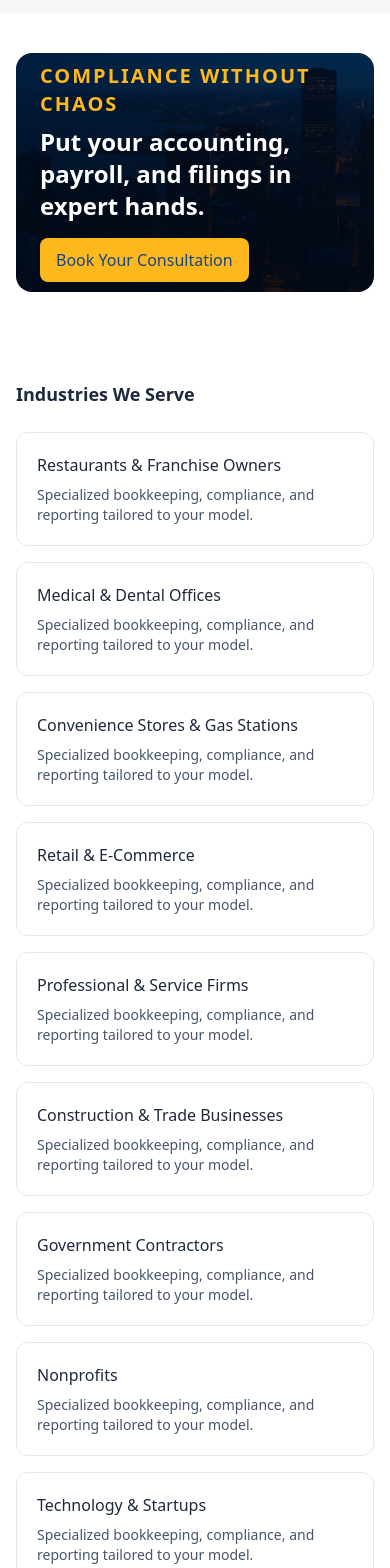
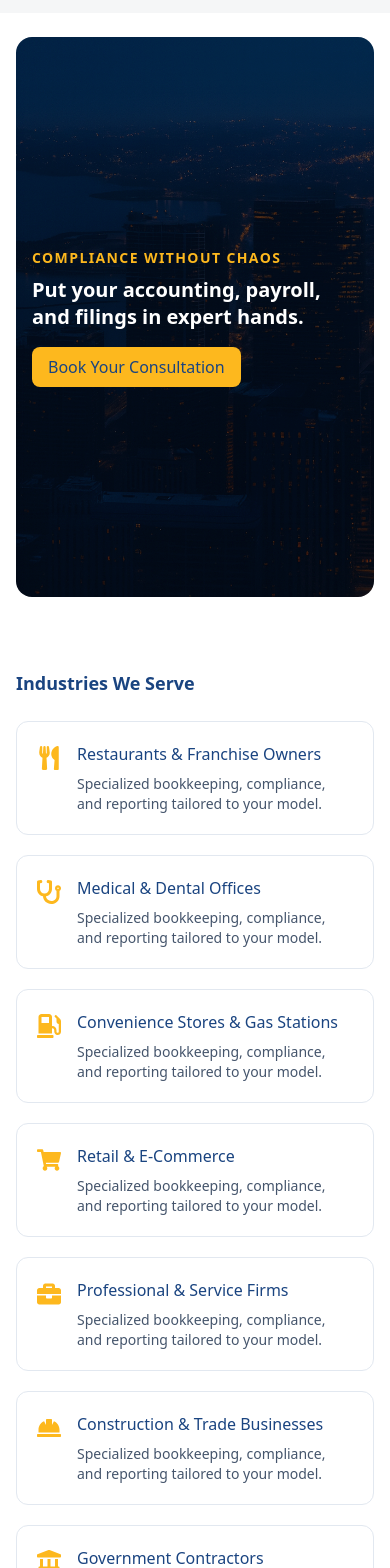
Before and after one commit to Deataye/Brightel-tax, a React (Vite) app: page / in a window 390 px wide. Shown: the part 4600-6168 px from the top of the page. Built offline with nearby package versions, Linux system fonts and the light colour scheme.

Commit message:
my name is

```diff
--- a/src/App.jsx
+++ b/src/App.jsx
@@ -1,6 +1,11 @@
 import React from "react";
 import OrbitBrightel from "./Components/OrbitBrightel";
 import { FaCalculator, FaUsersCog, FaCloud, FaHandshake, FaRegChartBar, FaFileInvoiceDollar } from "react-icons/fa";
+import {
+  FaUtensils, FaStethoscope, FaGasPump, FaShoppingCart, FaBriefcase,
+  FaHardHat, FaLandmark, FaHandsHelping, FaLaptopCode
+} from "react-icons/fa";
+
 
 
 // Generic image placeholder – swap for your <img/> or Next.js <Image/>
@@ -216,15 +221,23 @@
 
  {/* WIDE CTA */}
 <section className="relative">
-        <div className="mx-auto max-w-7xl px-4 py-10">
+  <div className="mx-auto max-w-7xl px-4 py-6"> {/* reduced from py-10 → py-6 */}
     <div className="relative overflow-hidden rounded-2xl">
-            <img src="/Cta.png" alt="" />
+      <img
+        src="/Cta.png"
+        alt="Brightel CTA"
+        className="w-full h-[560px] object-cover" // 🔥 set fixed image height
+      />
       <div className="absolute inset-0 bg-[#1a4480]/10"></div>
-            <div className="absolute inset-0 p-6 sm:p-10 md:p-14 flex items-center">
-              <div className="text-white max-w-xl">
-                <p className="text-xl font-semibold uppercase tracking-widest text-[#fdb81e]">Compliance without chaos</p>
-                <h3 className="mt-2 text-2xl sm:text-4xl font-semibold">Put your accounting, payroll, and filings in expert hands.</h3>
-                <button className="mt-4 rounded-lg bg-[#fdb81e] px-4 py-2.5 text-[#1a4480] font-medium hover:brightness-95">
+      <div className="absolute inset-0 p-4 sm:p-8 md:p-10 flex items-center">
+        <div className="text-white max-w-lg">
+          <p className="text-sm sm:text-base font-semibold uppercase tracking-widest text-[#fdb81e]">
+            Compliance without chaos
+          </p>
+          <h3 className="mt-2 text-xl sm:text-2xl font-semibold leading-snug">
+            Put your accounting, payroll, and filings in expert hands.
+          </h3>
+          <button className="mt-4 rounded-lg bg-[#fdb81e] px-4 py-2 text-[#1a4480] font-medium hover:brightness-95">
             Book Your Consultation
           </button>
         </div>
@@ -236,22 +249,33 @@
       {/* INDUSTRIES */}
 <section id="industries" className="bg-white">
   <div className="mx-auto max-w-7xl px-4 py-12">
-          <h3 className="text-lg font-semibold">Industries We Serve</h3>
-          <div className="mt-6 grid sm:grid-cols-2 lg:grid-cols-3 gap-4">
+    <h3 className="text-lg font-semibold text-[#1a4480]">Industries We Serve</h3>
+
+    <div className="mt-6 grid sm:grid-cols-2 lg:grid-cols-3 gap-5">
       {[
-              "Restaurants & Franchise Owners",
-              "Medical & Dental Offices",
-              "Convenience Stores & Gas Stations",
-              "Retail & E-Commerce",
-              "Professional & Service Firms",
-              "Construction & Trade Businesses",
-              "Government Contractors",
-              "Nonprofits",
-              "Technology & Startups",
-            ].map((name, i) => (
-              <div key={i} className="rounded-xl border border-slate-200 p-5 bg-white">
-                <h4 className="font-medium">{name}</h4>
-                <p className="mt-2 text-sm text-slate-600">Specialized bookkeeping, compliance, and reporting tailored to your model.</p>
+        { name: "Restaurants & Franchise Owners", icon: <FaUtensils className="text-[#fdb81e] text-2xl" /> },
+        { name: "Medical & Dental Offices", icon: <FaStethoscope className="text-[#fdb81e] text-2xl" /> },
+        { name: "Convenience Stores & Gas Stations", icon: <FaGasPump className="text-[#fdb81e] text-2xl" /> },
+        { name: "Retail & E-Commerce", icon: <FaShoppingCart className="text-[#fdb81e] text-2xl" /> },
+        { name: "Professional & Service Firms", icon: <FaBriefcase className="text-[#fdb81e] text-2xl" /> },
+        { name: "Construction & Trade Businesses", icon: <FaHardHat className="text-[#fdb81e] text-2xl" /> },
+        { name: "Government Contractors", icon: <FaLandmark className="text-[#fdb81e] text-2xl" /> },
+        { name: "Nonprofits", icon: <FaHandsHelping className="text-[#fdb81e] text-2xl" /> },
+        { name: "Technology & Startups", icon: <FaLaptopCode className="text-[#fdb81e] text-2xl" /> },
+      ].map((item, i) => (
+        <div
+          key={i}
+          className="flex items-start gap-4 rounded-xl border border-slate-200 p-5 bg-white hover:shadow-md transition-shadow duration-200"
+        >
+          <div className="flex-shrink-0 mt-1">
+            {item.icon}
+          </div>
+          <div>
+            <h4 className="font-medium text-[#1a4480]">{item.name}</h4>
+            <p className="mt-2 text-sm text-slate-600">
+              Specialized bookkeeping, compliance, and reporting tailored to your model.
+            </p>
+          </div>
         </div>
       ))}
     </div>
```
Lines whose indentation alone changed are shown as unchanged.
